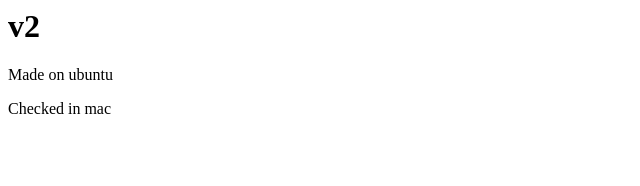
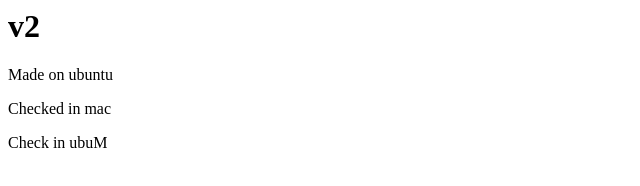
Before and after one commit to rerreby/learn, a plain HTML site: page index.html in a window 1280 px wide. Shown: the whole page, without its empty margins (0-640 px from the left). Drawn offline with Linux system fonts and the light colour scheme.

Commit message:
Add ubuntu line

```diff
--- a/index.html
+++ b/index.html
@@ -2,4 +2,5 @@
 	<h1>v2</h1>
 	<p>Made on ubuntu</p>
 	<p>Checked in mac</p>
+	<p>Check in ubuM</p>
 </body>
```
